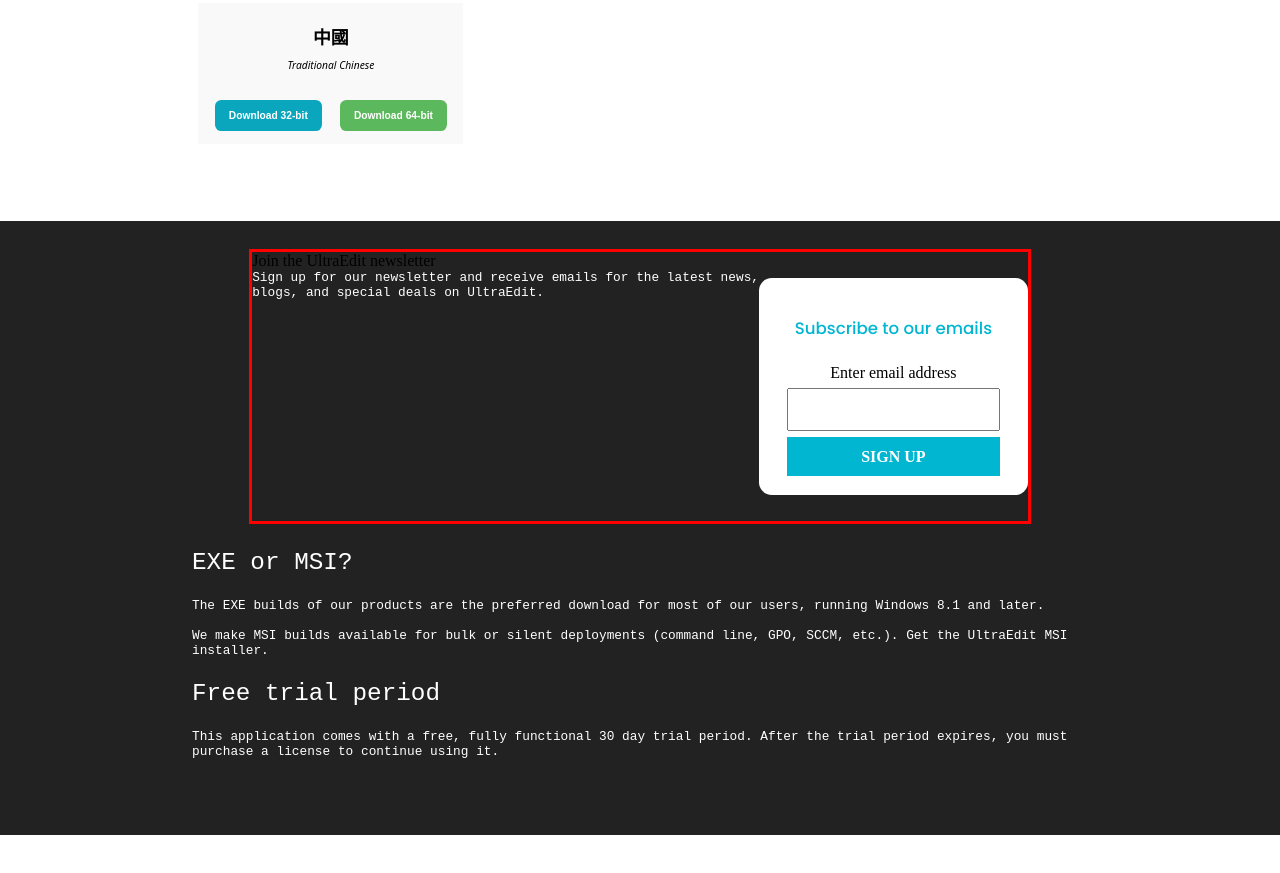
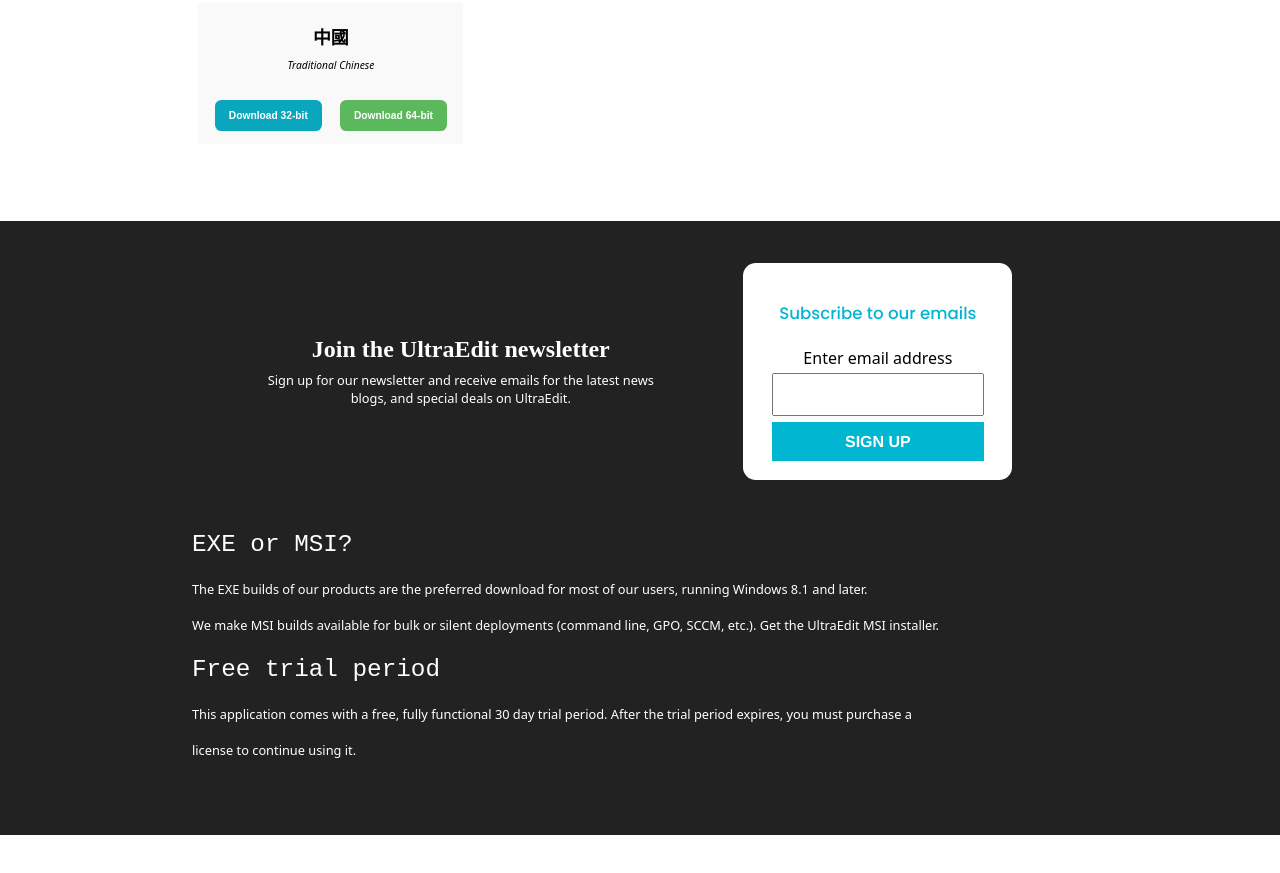
Before and after one commit to code-withpriyanshu/clonewebsite, a plain HTML site: page index.html in a window 1280 px wide. Shown: the part 1065-1938 px from the top of the page. Drawn offline with Linux system fonts and the light colour scheme.

Commit message:
down section complete

```diff
--- a/index.html
+++ b/index.html
@@ -152,7 +152,13 @@
             Join the UltraEdit newsletter
           </div>
           <div class="dtext">
-            Sign up for our newsletter and receive emails for the latest news,<br> blogs, and special deals on UltraEdit.
+            <p>
+              Sign up for our newsletter and receive emails for the latest news
+            </p>
+            <p>
+              blogs, and special deals on UltraEdit.
+
+            </p>
           </div>
         </div>
         <div class = "right">
@@ -179,14 +185,27 @@
           Free trial period
         </div>
         <div class = "dtext">
-          This application comes with a free, fully functional 30 day trial period. After the trial period expires, you must purchase a license to continue using it.
+          This application comes with a free, fully functional 30 day trial period. After the trial period expires, you must purchase a <br>
+          <br>
+          license to continue using it.
         </div>
       </div>
     </div>
 
+        <!-- QnA -->
+    <section class = "QnA">
+        <div class = "lang"></div>
+        <div class = "user"></div>
+        <div class = "general"></div>
+        <div class ="newsletter"></div>
+    </section>
 
-    <div class="footer">
+          <!-- Footer -->
 
-    </div>
+          <section class="footer">
+
+          </section>
+
+
   </body>
 </html>
--- a/style.css
+++ b/style.css
@@ -237,11 +237,12 @@
 }
 
 .form{
-    border: 3px solid red;
+    /* border: 3px solid red; */
     height: 21vw;
     position: relative;
     bottom: 8vw;
     display: flex;
+    column-gap: 7vw;
 }
 
 .dday{
@@ -277,7 +278,7 @@
     font-family: monospace;
 }
 .dtext{
-    font-family: monospace;
+    font-family: system-ui;
     font-size: 1vw;
     color: white;
 }
@@ -314,13 +315,34 @@
 #email{
     position: relative;
     top: 0.8vw;
+    font-family: system-ui;
 }
 .imp{
     background-color: #00b6d1;
     color: white;
+    font-weight: bold;
+    font-family: 'Franklin Gothic Medium', 'Arial Narrow', Arial, sans-serif;
 }
 .label{
     width:100%;
     height: 100%;
     font-size: 1.5vw;
 }
+
+.left{
+    display: flex;
+    flex-direction: column;
+    justify-content: center;
+    gap: 0.6vw;
+}
+
+.lbold{
+    text-align: center;
+    font-size: 1.5rem;
+    font-weight: bold;
+    color:  white;
+}
+.dtext > p{
+    text-align: center;
+    font-family: system-ui;
+}
```
